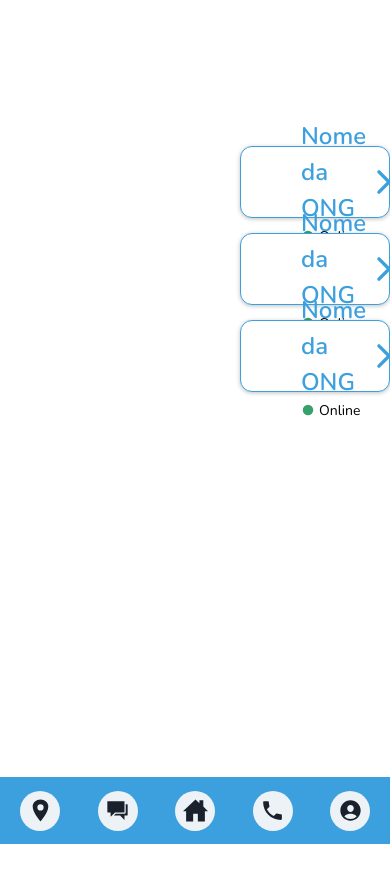
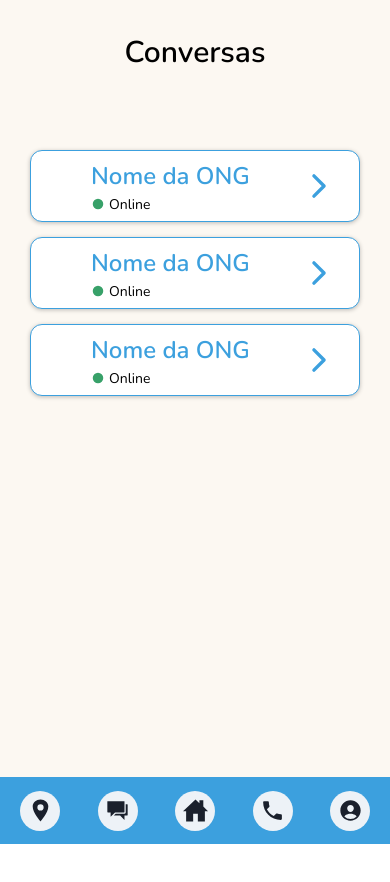
Before and after one commit to lugablima/e-ong-front, a React (Create React App) app: page /chat in a window 390 px wide. Shown: the top 882 px of the page. After the commit the page ends 844 px from the top, so only its background shows below. Built offline with nearby package versions, Linux system fonts and the light colour scheme.

Commit message:
feat: add responsive chat page layout

```diff
--- a/src/pages/ChatPage.tsx
+++ b/src/pages/ChatPage.tsx
@@ -1,17 +1,30 @@
-import { Flex } from "@chakra-ui/react";
+import { Flex, Show, Text } from "@chakra-ui/react";
 
 import Card from "../components/Card/Card";
 
 export default function ChatPage() {
   return (
     <Flex
+      h="100%"
       direction="column"
       justify="flex-start"
       align="center"
       rowGap="15px"
-      m="146px 0 0 240px"
-      pb="67px"
+      p={{ base: "30px 30px 97px", lg: "146px 0 67px 240px" }}
+      bg={{ base: "responsive", lg: "tertiary" }}
     >
+      <Show below="lg">
+        <Text
+          fontFamily="default"
+          fontWeight={600}
+          fontSize="30px"
+          color="secondary"
+          textAlign="center"
+          mb="60px"
+        >
+          Conversas
+        </Text>
+      </Show>
       <Card ongName="Nome da ONG" />
       <Card ongName="Nome da ONG" />
       <Card ongName="Nome da ONG" />
```
